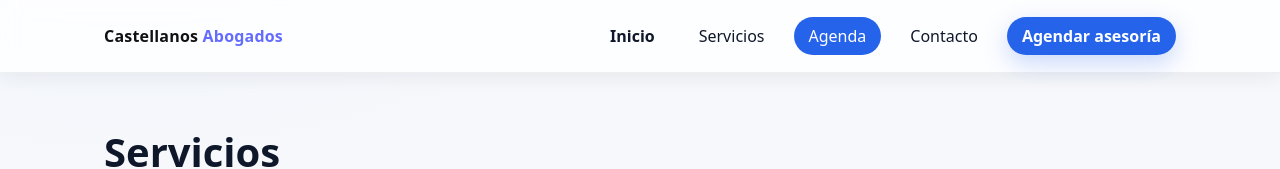
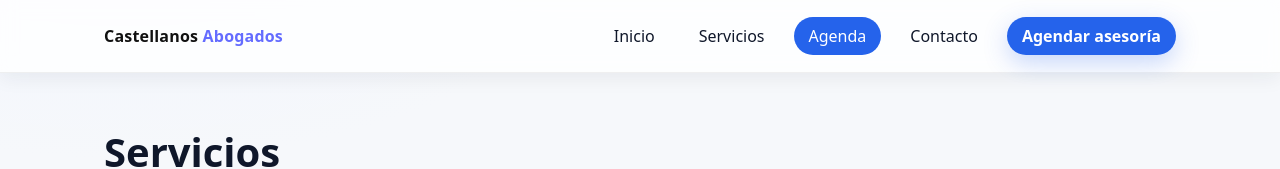
Before and after one commit to jjonnas1/castellanosabogados, a Next.js app: page / in a window 1280 px wide. Shown: the top 169 px of the page. Built offline with nearby package versions, Linux system fonts and the light colour scheme.

Commit message:
Update SiteHeader.tsx

```diff
--- a/app/components/SiteHeader.tsx
+++ b/app/components/SiteHeader.tsx
@@ -2,50 +2,36 @@
 
 import Link from "next/link";
 import { usePathname } from "next/navigation";
-import { useMemo } from "react";
 
-function NavLink({
-  href,
-  children,
-}: {
-  href: string;
-  children: React.ReactNode;
-}) {
+const nav = [
+  { href: "/", label: "Inicio", exact: true },
+  { href: "/servicios", label: "Servicios" },
+  { href: "/agenda", label: "Agenda" },
+  { href: "/contacto", label: "Contacto" },
+];
+
+export default function SiteHeader() {
   const pathname = usePathname() || "/";
-  const active = useMemo(() => {
-    if (href === "/") return pathname === "/";
-    return pathname.startsWith(href);
-  }, [href, pathname]);
 
   return (
-    <Link
-      href={href}
-      className={
-        "nav-link" +
-        (active ? " nav-link--active" : "")
-      }
-      aria-current={active ? "page" : undefined}
-    >
-      {children}
-    </Link>
-  );
-}
-
-export default function SiteHeader() {
-  return (
     <header className="site-header">
-      <div className="wrap site-header__row">
-        <Link href="/" className="brand">Castellanos <span>Abogados</span></Link>
+      <div className="wrap">
+        <Link href="/" className="brand">Castellanos <span className="brand-sub">Abogados</span></Link>
 
         <nav className="nav">
-          <NavLink href="/">Inicio</NavLink>
-          <NavLink href="/servicios">Servicios</NavLink>
-          <NavLink href="/agenda">Agenda</NavLink>
-          <NavLink href="/contacto">Contacto</NavLink>
-
-          <Link href="/agenda" className="btn btn--primary btn--sm">
-            Agendar asesoría
-          </Link>
+          {nav.map((item) => {
+            const isActive = item.exact ? pathname === item.href : pathname.startsWith(item.href);
+            return (
+              <Link
+                key={item.href}
+                href={item.href}
+                className={`nav-link ${isActive ? "is-active" : ""}`}
+              >
+                {item.label}
+              </Link>
+            );
+          })}
+          <Link href="/agenda" className="btn btn--primary btn--sm">Agendar asesoría</Link>
         </nav>
       </div>
     </header>
```
